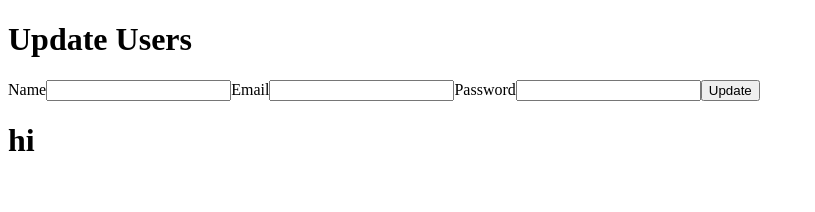
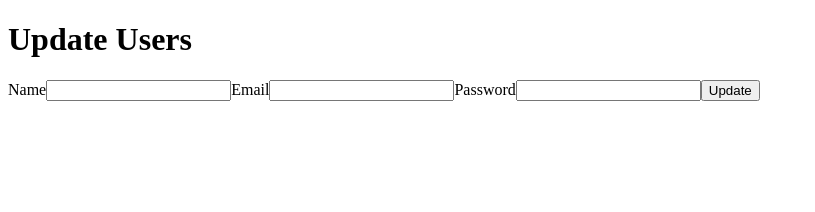
Before and after one commit to Parinithavarshini/Frontend, a React (Vite) app: page /update/1 in a window 1280 px wide. Shown: the top 212 px of the page, without its empty margins (0-815 px from the left). Built offline with nearby package versions, Linux system fonts and the light colour scheme.

Commit message:
Files added

```diff
--- a/src/Apps.jsx
+++ b/src/Apps.jsx
@@ -15,7 +15,7 @@ function Apps()
                     <Route path='/update/:id' element={<Updateuser />}></Route>
                 </Routes>
             </Router>
-            <h1>hi</h1>
+            {/* <h1>hi</h1> */}
 
         </div>
     )
--- /dev/null
+++ b/vite.config.js
@@ -0,0 +1,6 @@
+import { defineConfig } from 'vite';
+import react from '@vitejs/plugin-react';
+
+export default defineConfig({
+  plugins: [react()],
+})
```
Also changed, not shown: vercel.json (added).
